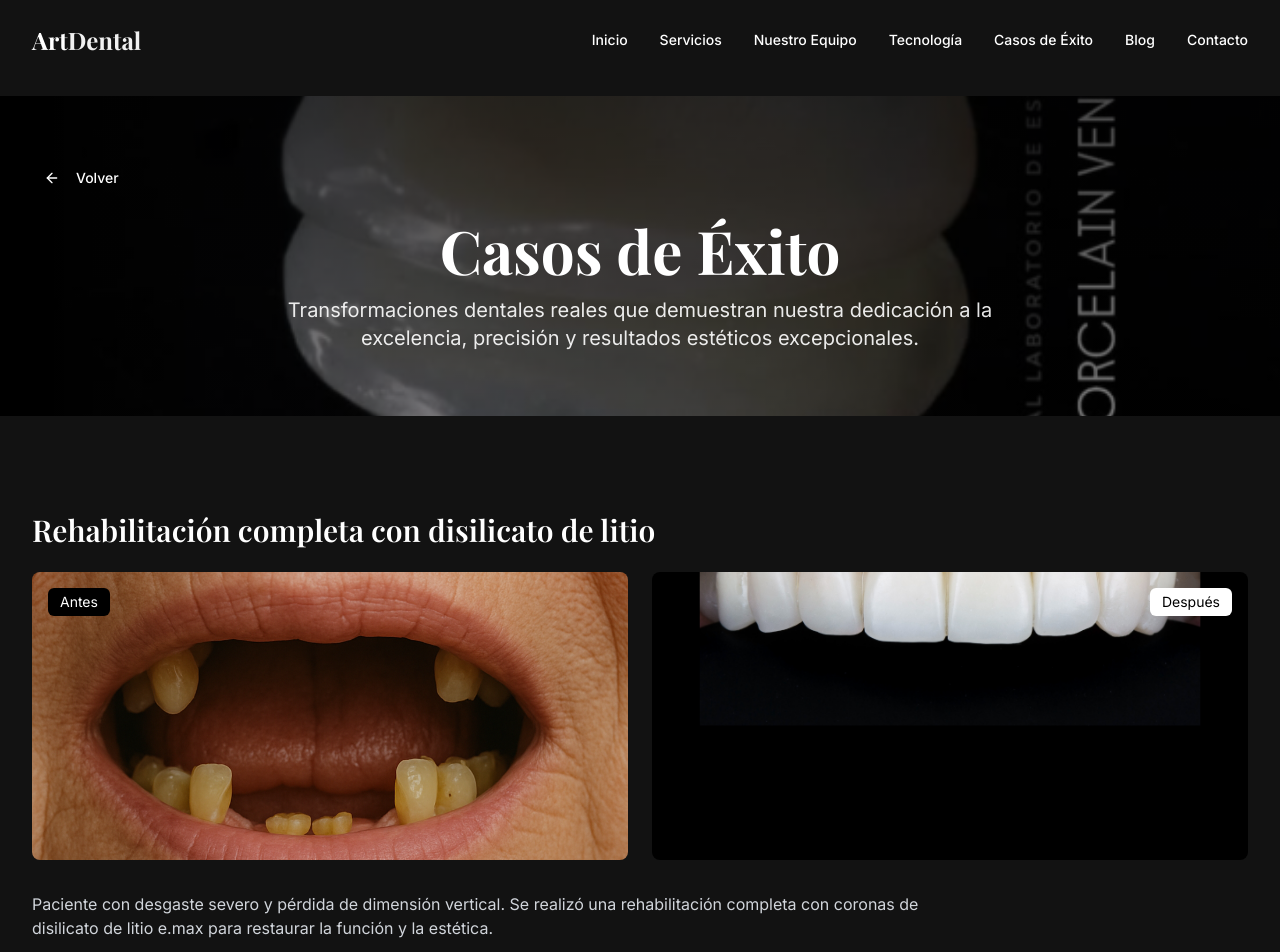
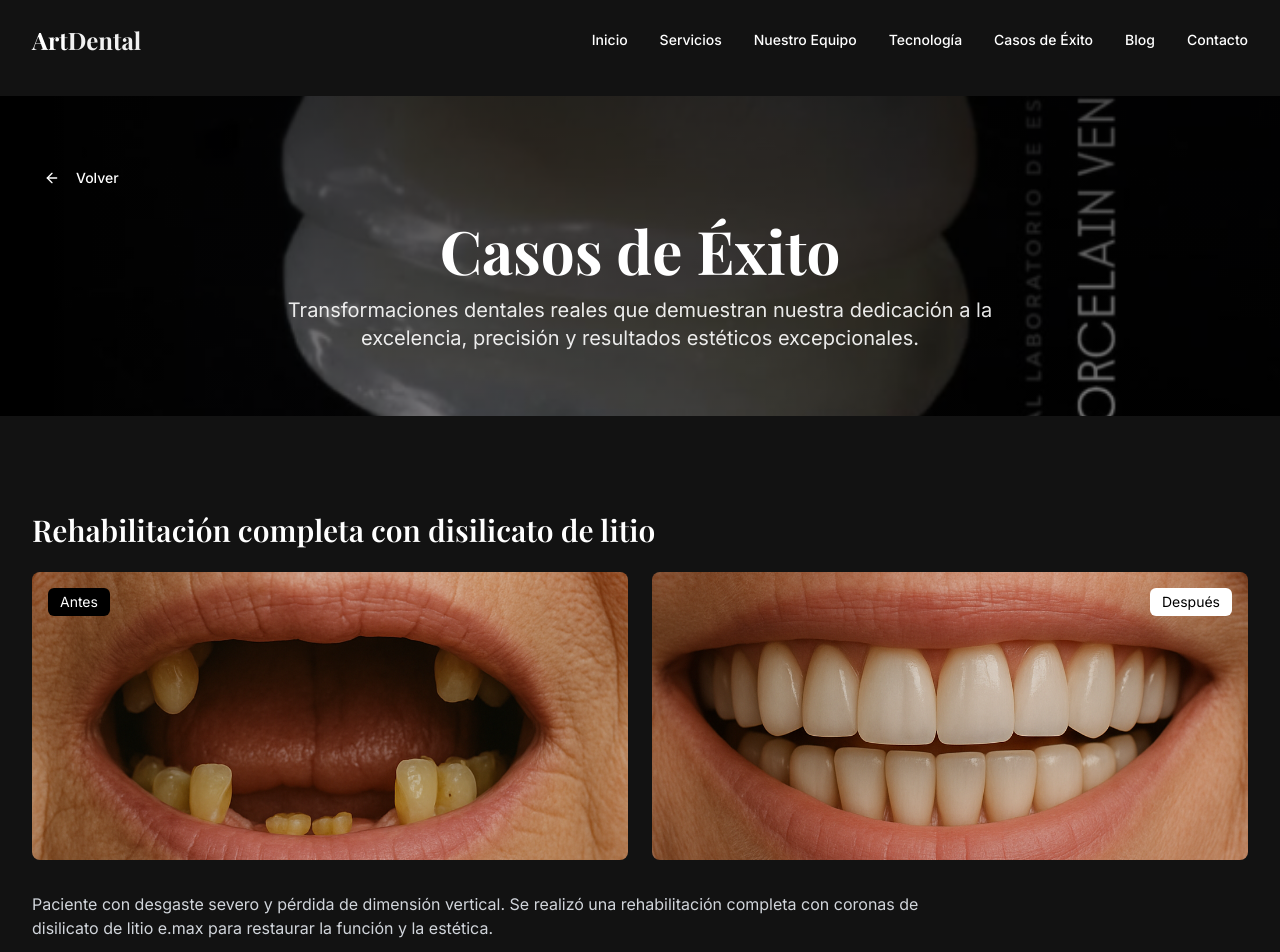
Before and after one commit to WebsClimaDent/artdental-elegance-web, a React (Vite) app: page /casos in a window 1280 px wide. Shown: the top 952 px of the page. Built offline with nearby package versions, Linux system fonts and the light colour scheme.

Commit message:
Replace "después" image
Replaces the "después" image in the "Rehabilitación completa" case study.

```diff
--- a/src/components/home/CasesPreview.tsx
+++ b/src/components/home/CasesPreview.tsx
@@ -1,4 +1,3 @@
-
 import { Link } from "react-router-dom";
 import { ArrowRight } from "lucide-react";
 
@@ -8,7 +7,7 @@ const cases = [
     title: "Rehabilitación completa",
     description: "Restauración completa de la dentición con coronas de disilicato de litio para un resultado estético y funcional óptimo.",
     before: "/lovable-uploads/d689cf97-8199-44bb-ae83-8f97311e4112.png",
-    after: "/lovable-uploads/852950f3-6582-4f88-9837-a21c47c31cc0.png",
+    after: "/lovable-uploads/a42daec9-b827-4b51-b1bc-2f27dd0cdd9b.png",
     link: "/casos",
   },
   {
--- a/src/pages/Casos.tsx
+++ b/src/pages/Casos.tsx
@@ -14,7 +14,7 @@ const cases = [
     solution: "Rehabilitación oral completa con coronas de disilicato de litio, previo análisis funcional y aumento de dimensión vertical.",
     materials: "Disilicato de litio e.max, sistema adhesivo de última generación.",
     before: "/lovable-uploads/d689cf97-8199-44bb-ae83-8f97311e4112.png",
-    after: "/lovable-uploads/852950f3-6582-4f88-9837-a21c47c31cc0.png",
+    after: "/lovable-uploads/a42daec9-b827-4b51-b1bc-2f27dd0cdd9b.png",
   },
   {
     id: 2,
```
Also changed, not shown: public/lovable-uploads/a42daec9-b827-4b51-b1bc-2f27dd0cdd9b.png (added).
